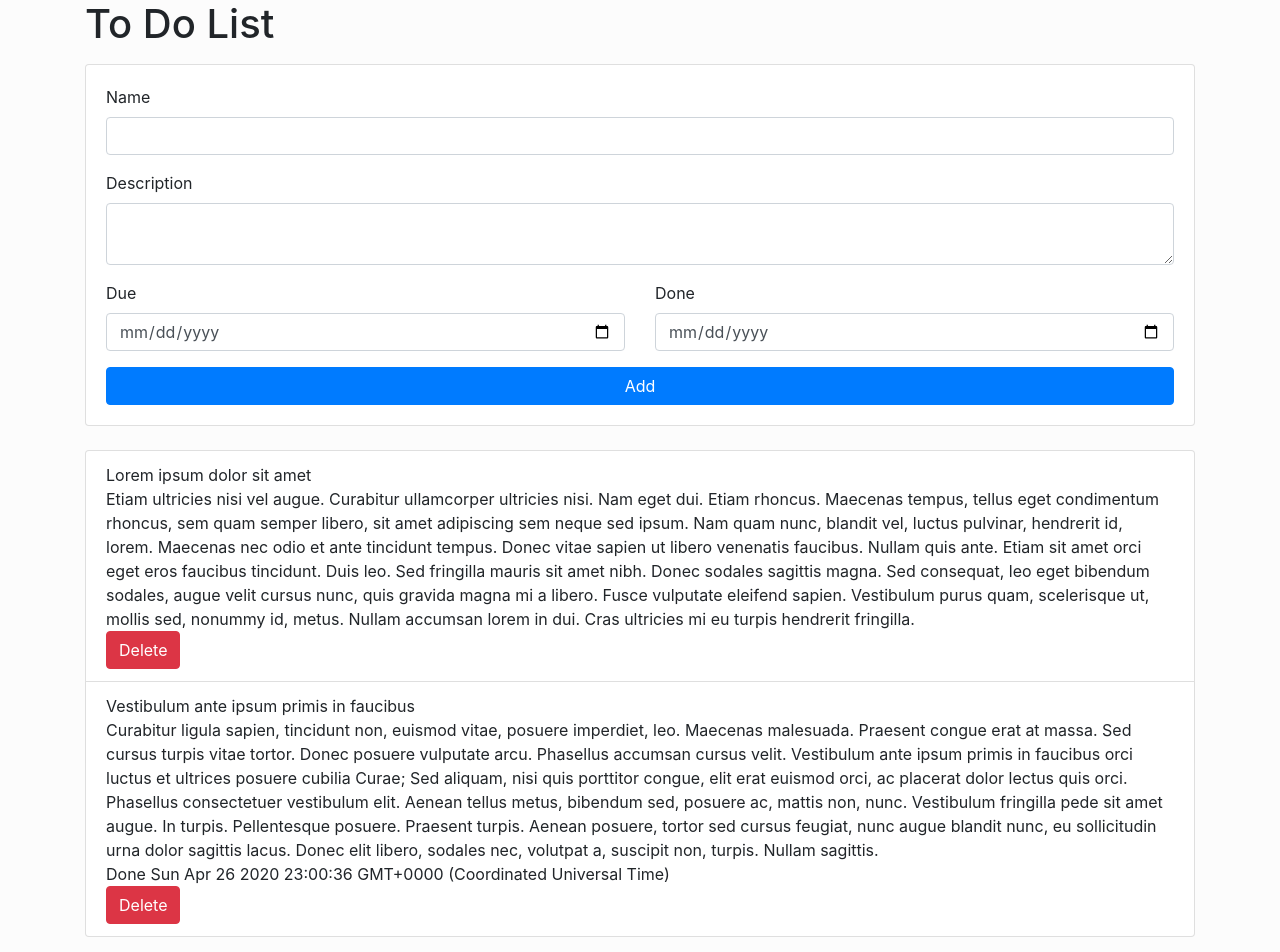
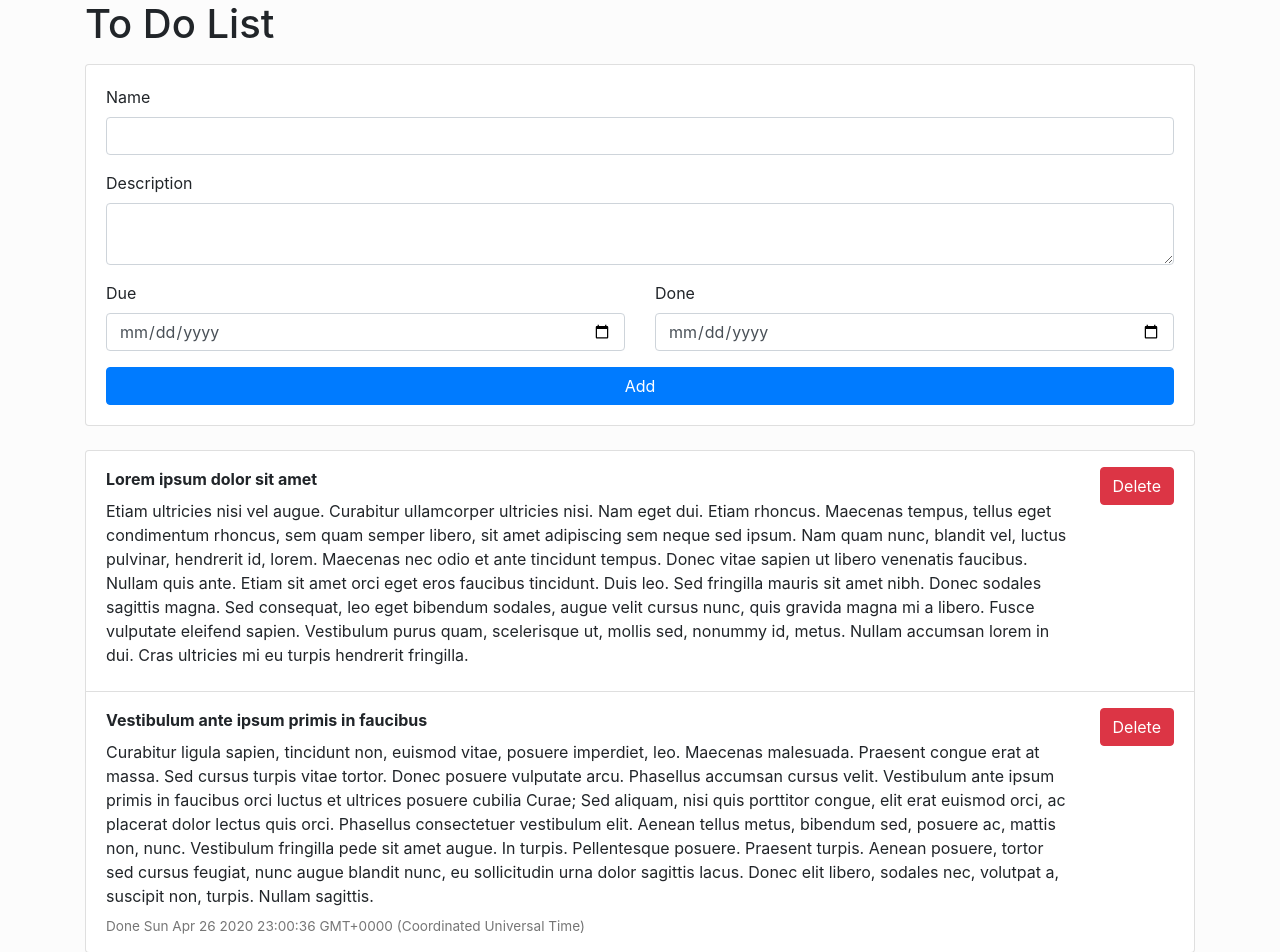
Before and after one commit to elijah-schow/ome-todo, a React (Create React App) app: page / in a window 1280 px wide. Built offline with nearby package versions, Linux system fonts and the light colour scheme.

Commit message:
Improve list item styles
- Move list item to its own compontent
- Bold the item name
- Shrink and lighten the dates
- Move Delete to a right-hand column

```diff
--- /dev/null
+++ b/src/Item.css
@@ -0,0 +1,8 @@
+.item-name {
+    font-weight: bold;
+}
+
+.item-dates {
+    color: #767676;
+    font-size: 0.85rem;
+}
--- /dev/null
+++ b/src/Item.js
@@ -0,0 +1,36 @@
+import React from 'react';
+import PropTypes from 'prop-types';
+
+import './Item.css';
+
+const Item = ({ item, actions }) => {
+    return (
+        <li className="list-group-item py-3" key={item.id}>
+            <div class="row">
+                <div className="col">
+                    <div className="item-name mb-2">{item.name}</div>
+                    <div className="item-description mb-2">{item.description}</div>
+                    <div className="item-dates">
+                        {item.due && <span>Due {item.due.toString()}</span>}
+                        {item.due && item.done && <span> &middot; </span>}
+                        {item.done && <span>Done {item.done.toString()}</span>}
+                    </div>
+                </div>
+                <div className="col col-auto">
+                    <button
+                        type="button"
+                        className="btn btn-danger"
+                        onClick={() => actions.removeItem(item.id)}
+                    >Delete</button>
+                </div>
+            </div>
+        </li>
+    );
+}
+
+Item.propTypes = {
+    item: PropTypes.object.isRequired,
+    actions: PropTypes.object.isRequired,
+}
+
+export default Item;
--- a/src/List.js
+++ b/src/List.js
@@ -1,25 +1,12 @@
 import React from 'react';
 import PropTypes from 'prop-types';
+
+import Item from './Item';
 
 const List = ({ list, actions }) => {
     return (
         <ul className="list list-group">
-            {list.map((item) => (
-                <li className="list-item list-group-item" key={item.id}>
-                    <div className="list-name">{item.name}</div>
-                    <div classNAme="list-description">{item.description}</div>
-                    <div classNAme="list-dates">
-                        {item.due && <span>Due {item.due.toString()}</span>}
-                        {item.due && item.done && <span> &middot; </span>}
-                        {item.done && <span>Done {item.done.toString()}</span>}
-                    </div>
-                    <button
-                        type="button"
-                        className="btn btn-danger"
-                        onClick={() => actions.removeItem(item.id)}
-                    >Delete</button>
-                </li>
-            ))}
+            {list.map((item) => <Item key={item.id} item={item} actions={actions} />)}
         </ul>
     );
 };
```
